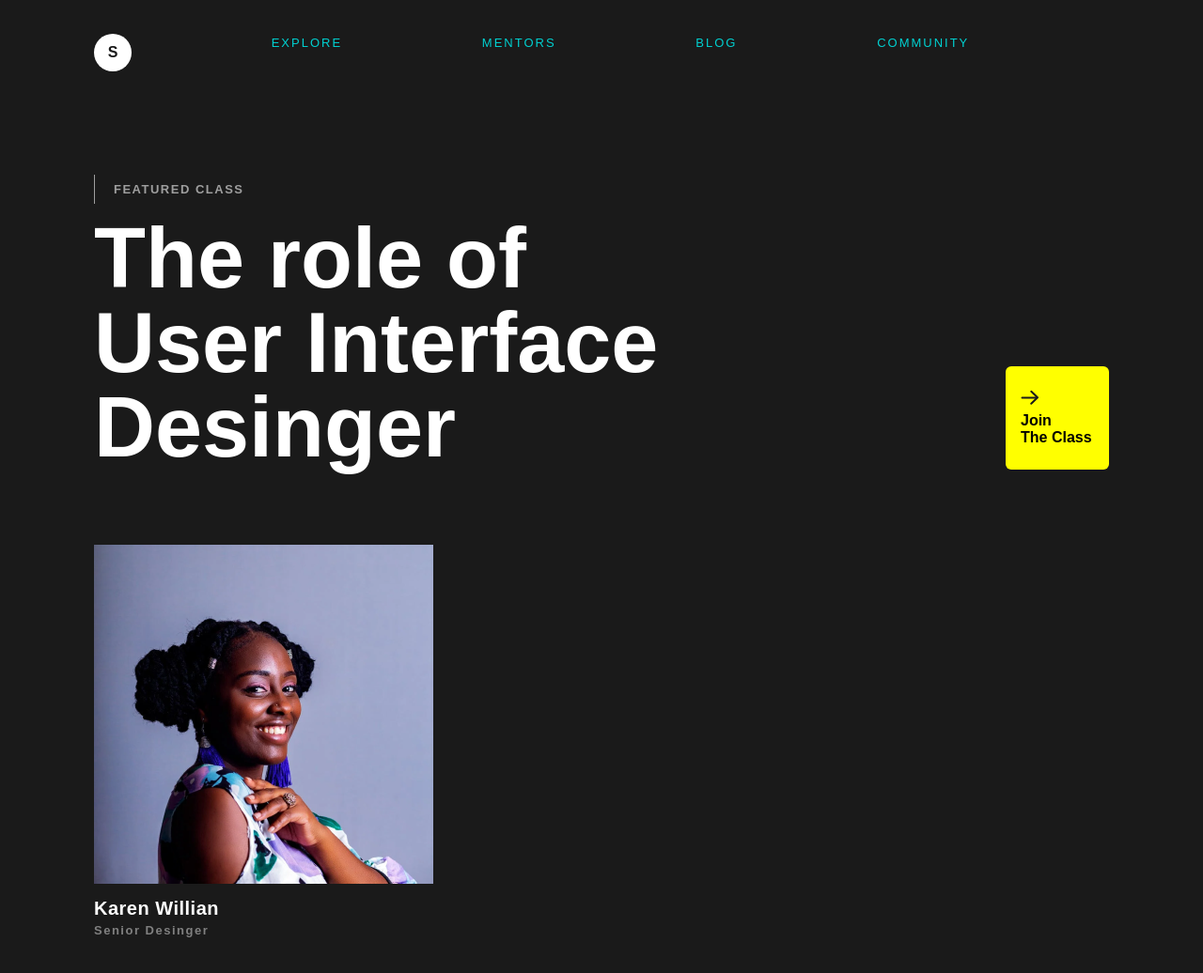
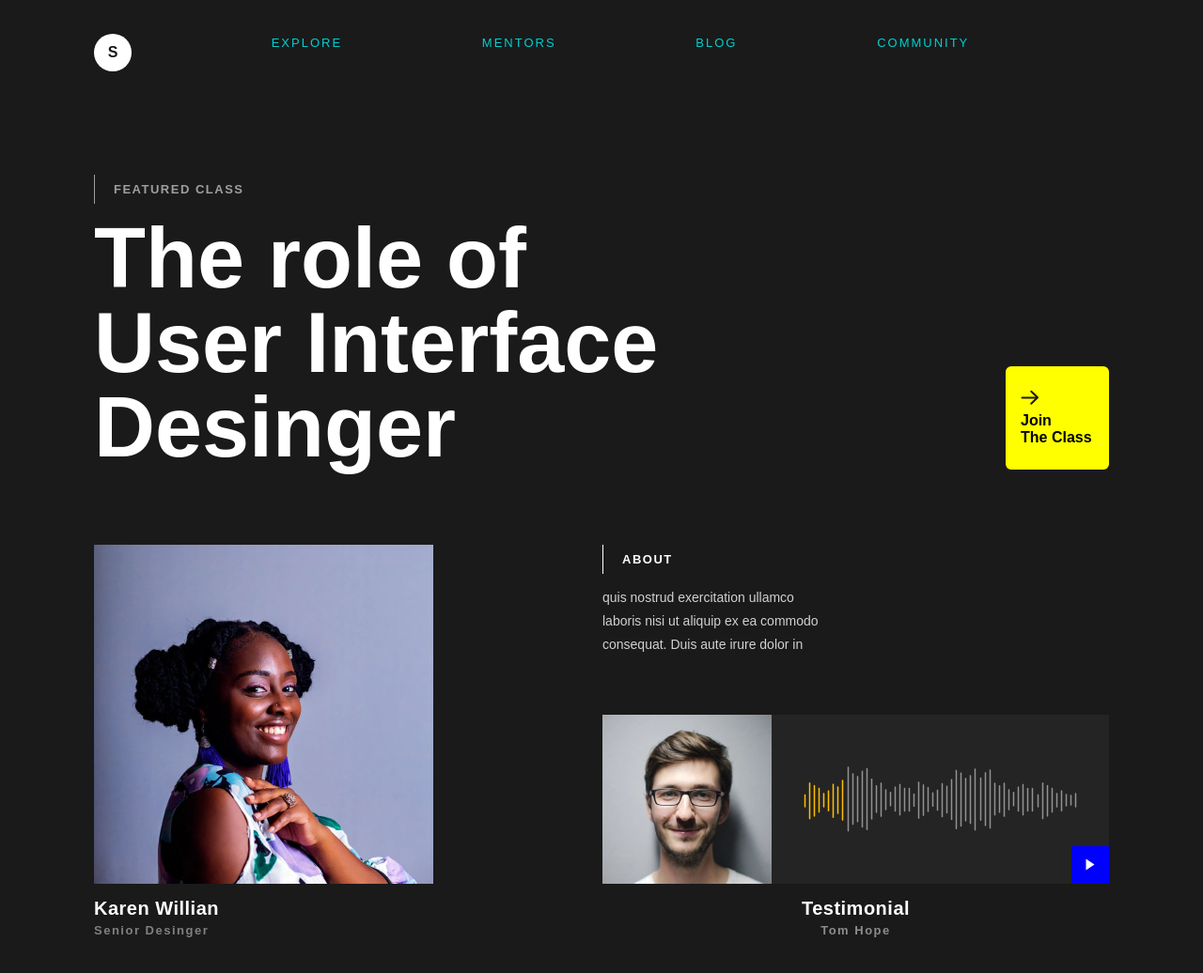
Before and after one commit to AgapovAlexey2011/kate-site, a plain HTML site: page index.html in a window 1280 px wide. Shown: the whole page at 94% size. Drawn offline with Linux system fonts and the light colour scheme.

Commit message:
Header com

```diff
--- a/index.html
+++ b/index.html
@@ -50,11 +50,37 @@
                 </div>
 
                 <div class="card-about">
+                    <div class="about-text-wrapper">
+                        <span class="about-subtitle-text">About</span>
+                        <p class="about-desc">
+                            quis nostrud exercitation ullamco
+                            laboris nisi ut aliquip ex ea commodo
+                            consequat. Duis aute irure dolor in
+                        </p>
+                    </div>
+
+
+
+                <div class="audio-block">
+                    <img src="/img/man-avatar.png" alt="">
+                    <div class="audio-container">
+                        <img src="/img/audio.png" class="audio-track" alt="">
+                        <a href="#" class="play-btn">
+                            <img src="/img/icons/play.svg" alt="">
+                        </a>
+                    </div>
+                </div>
+
+                <h2 class="about-title">Testimonial</h2>
+                <span class="about-subtitle">Tom Hope</span>
+
 
                 </div>
+                </section>
 
-            </section>
-        </div>
+
+            </div>
+
     </header>
 </body>
 </html>
--- a/style.css
+++ b/style.css
@@ -122,3 +122,69 @@
     letter-spacing: 1.5px;
     display: block;
 }
+
+.about-subtitle-text {
+    display: inline-block;
+    border-left: 1px solid #fff;
+    padding: 8px 0 8px 20px;
+    color: #fff;
+    font-weight: bold;
+    text-transform: uppercase;
+    font-size: 13px;
+    letter-spacing: 1.5px;
+    margin-bottom: 13px;
+}
+
+.about-desc {
+    color: #d1d1d1;
+    max-width: 240px;
+    font-size: 14px;
+    line-height: 1.8;
+}
+
+.audio-block {
+    background-color: #242424;
+    display: flex;
+    margin-top: 61px;
+}
+
+.audio-container {
+    display: flex;
+    align-items: center;
+    justify-content: center;
+    flex: 1;
+    position: relative;
+    padding: 0 34px;
+}
+
+.play-btn {
+    display: flex;
+    background-color: blue;
+    width: 40px;
+    height: 40px;
+    align-items: center;
+    justify-content: center;
+    position: absolute;
+    right: 0;
+    bottom: 0;
+
+}
+
+.about-title {
+    font-size: 20px;
+    font-weight: bold;
+    color: #fff;
+    letter-spacing: 0.5px;
+    margin-top: 15px;
+    margin-bottom: 4px;
+    text-align: center;
+}
+
+.about-subtitle {
+    font-size: 13px;
+    color: #8c8c8c;
+    font-weight: bold;
+    letter-spacing: 1.5px;
+    text-align: center;
+    display: block;
+}
```
